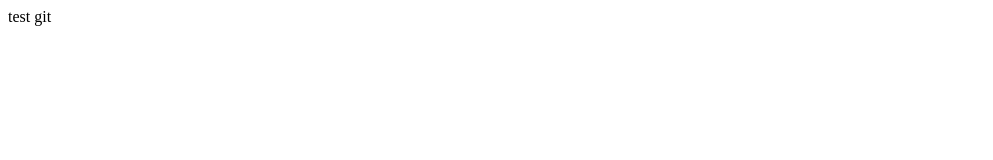
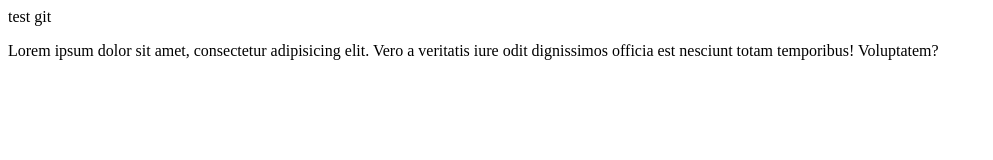
Before and after one commit to aldyrian/belajar-git, a plain HTML site: page index.html in a window 1280 px wide. Shown: the whole page, without its empty margins (0-993 px from the left). Drawn offline with Linux system fonts and the light colour scheme.

Commit message:
menambah paragraf

```diff
--- a/index.html
+++ b/index.html
@@ -7,5 +7,9 @@
     </head>
     <body>
         test git
+        <p>
+            Lorem ipsum dolor sit amet, consectetur adipisicing elit. Vero a veritatis iure odit dignissimos officia est nesciunt totam
+            temporibus! Voluptatem?
+        </p>
     </body>
 </html>
```
